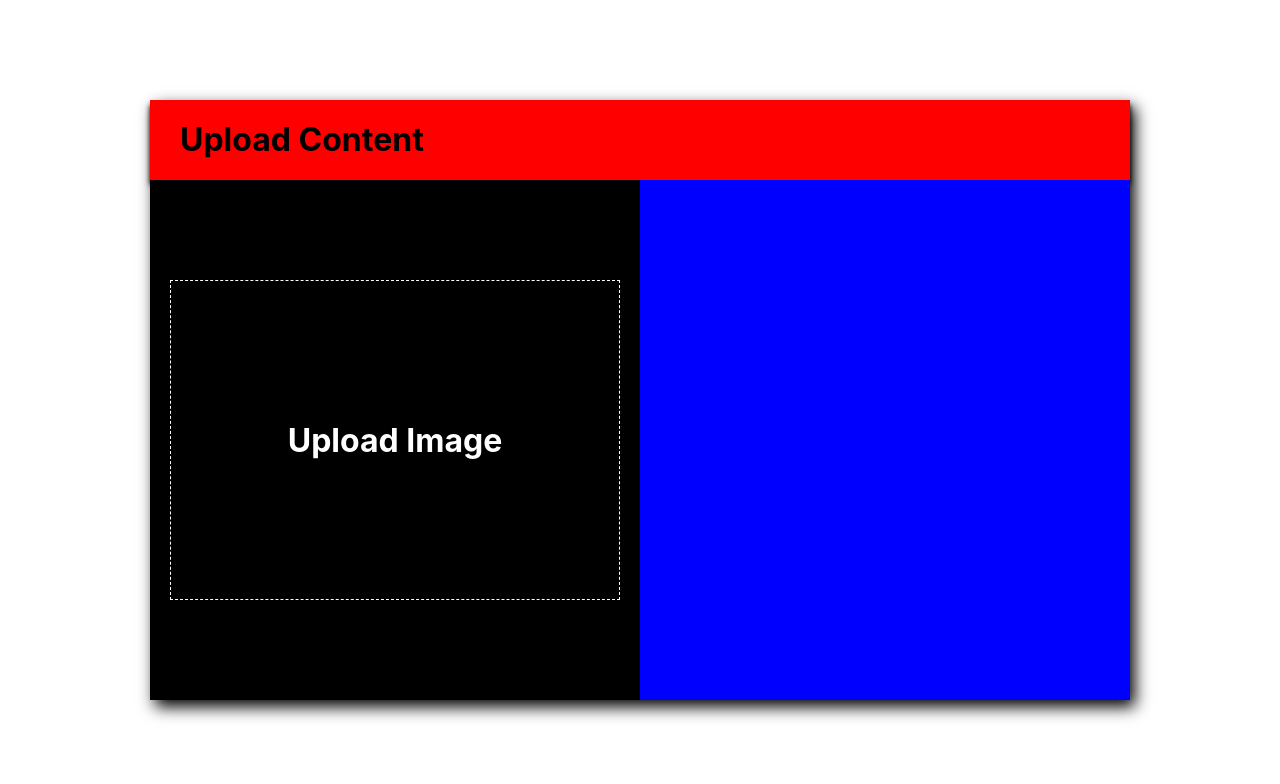
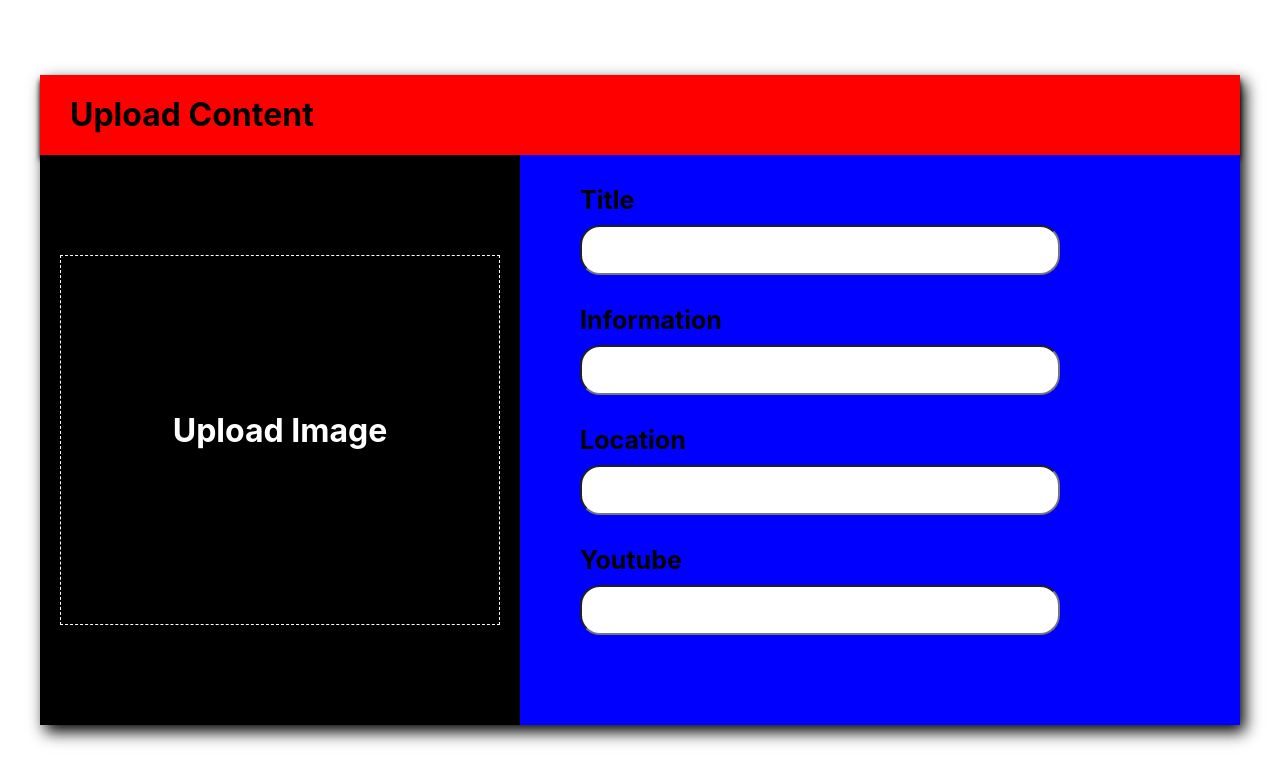
Before and after one commit to ykkc21/Capstone, a React (Create React App) app in the folder project/: page /test in a window 1280 px wide. Shown: the top 784 px of the page. Built offline with nearby package versions, Linux system fonts and the light colour scheme; no server answers.

Commit message:
commit
commit

```diff
--- /dev/null
+++ b/project/sessions/0_1Tcps2W72rYj5j7V5UFTJJ1znvWrbT.json
@@ -0,0 +1 @@
+{"cookie":{"originalMaxAge":null,"expires":null,"secure":false,"httpOnly":true,"path":"/"},"__lastAccess":1696909201365}
--- a/project/sessions/2uHB-55obF8vZq2f3j35K9qqavwTgs-d.json
+++ /dev/null
@@ -1 +0,0 @@
-{"cookie":{"originalMaxAge":null,"expires":null,"secure":false,"httpOnly":true,"path":"/"},"__lastAccess":1696878739202}
--- /dev/null
+++ b/project/sessions/wjJu05lo_aHtmcTHb7kBtJbl9T9WLVEo.json
@@ -0,0 +1 @@
+{"cookie":{"originalMaxAge":null,"expires":null,"secure":false,"httpOnly":true,"path":"/"},"__lastAccess":1696907687013}
--- a/project/src/constants/AddContent.jsx
+++ b/project/src/constants/AddContent.jsx
@@ -13,7 +13,32 @@ const AddContent = () => {
               <div className={style.ImageBox}>
                 <h1>Upload Image</h1>
               </div>
-              <div className={style.OptionBox}></div>
+              <div className={style.OptionBox}>
+                <div className={style.OptionInput}>
+                  <label>Title</label>
+                  <br />
+                  <br />
+                  <input type="text" name="title" id="title" />
+                </div>
+                <div className={style.OptionInput}>
+                  <label>Information</label>
+                  <br />
+                  <br />
+                  <input type="text" name="info" id="info" />
+                </div>
+                <div className={style.OptionInput}>
+                  <label>Location</label>
+                  <br />
+                  <br />
+                  <input type="text" name="info" id="info" />
+                </div>
+                <div className={style.OptionInput}>
+                  <label>Youtube</label>
+                  <br />
+                  <br />
+                  <input type="text" name="info" id="info" />
+                </div>
+              </div>
             </div>
           </div>
         </div>
--- a/project/src/styles/AddContent.module.css
+++ b/project/src/styles/AddContent.module.css
@@ -24,8 +24,8 @@
 }
 
 .Main > .AddContentBox {
-  width: 980px;
-  height: 600px;
+  width: 1200px;
+  height: 650px;
   background-color: red;
   position: absolute;
   top: 50%;
@@ -49,8 +49,8 @@
   text-align: left;
 }
 .Main > .AddContentBox > .ImageBox {
-  width: 50%;
-  height: 520px;
+  width: 40%;
+  height: 570px;
   float: left;
   background-color: black;
   padding: 100px 20px;
@@ -59,14 +59,33 @@
   width: 100%;
   height: 100%;
   color: #fff;
-  line-height: 320px;
+  line-height: 350px;
   border: 1px dashed #fff;
 }
 .Main > .AddContentBox > .OptionBox {
-  width: 50%;
-  height: 520px;
+  width: 60%;
+  height: 570px;
   float: left;
   background-color: blue;
+  padding: 30px 60px;
+}
+
+.Main > .AddContentBox > .OptionBox > .OptionInput {
+  width: 100%;
+  height: 90px;
+  margin-bottom: 30px;
+}
+.Main > .AddContentBox > .OptionBox > .OptionInput > label {
+  display: block;
+  float: left;
+  font-weight: bold;
+  font-size: 25px;
+}
+.Main > .AddContentBox > .OptionBox > .OptionInput > input {
+  width: 80%;
+  height: 50px;
+  float: left;
+  border-radius: 20px;
 }
 .Main > .AddContentBox > .UploadImage {
 }
```
